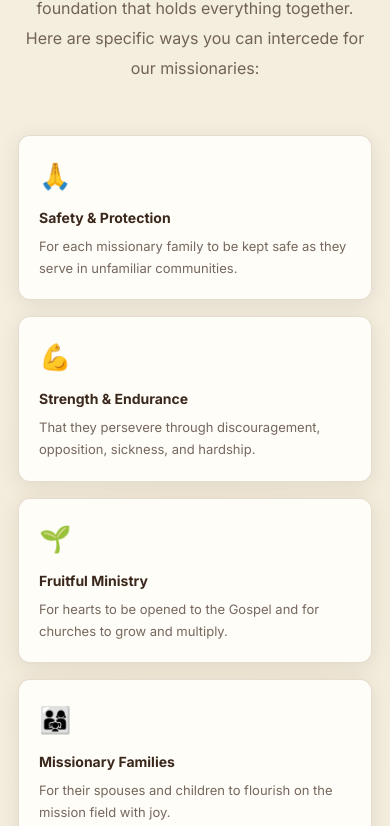
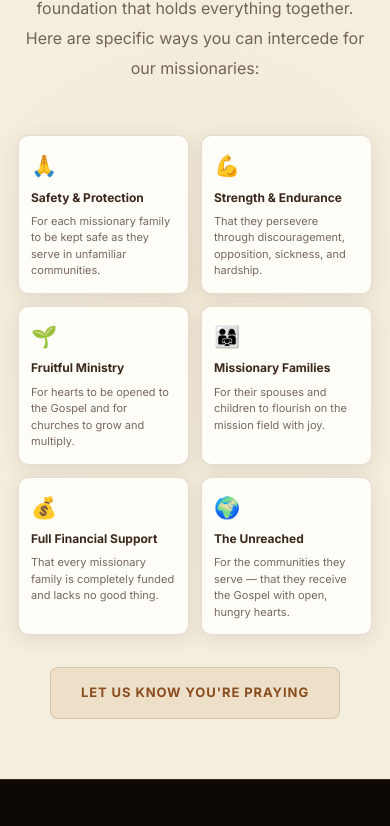
Before and after one commit to PAD-934/Pathfinder-Baptist-Church-Missions---Landing-Page, a plain HTML site: page index.html in a window 390 px wide. Shown: the part 5271-6097 px from the top of the page. Drawn offline with nearby package versions, Linux system fonts and the light colour scheme; a web font is replaced by a local one.

Commit message:
updating pray section compact and remove quick links

```diff
--- a/style.css
+++ b/style.css
@@ -1980,6 +1980,9 @@ button {
   .mission-slide-media {
     order: -1;
   }
+  .footer-links {
+    display: none;
+  }
   .missionary-grid {
     gap: 18px;
   }
@@ -2239,6 +2242,27 @@ button {
 }
 
 @media (max-width: 540px) {
+  .pray-grid {
+    grid-template-columns: repeat(2, minmax(0, 1fr));
+    gap: 12px;
+    margin-bottom: 32px;
+  }
+  .pray-card {
+    padding: 14px 12px;
+    border-radius: 10px;
+  }
+  .pray-emoji {
+    margin-bottom: 8px;
+    font-size: 21px;
+  }
+  .pray-title {
+    font-size: 12px;
+    line-height: 1.35;
+  }
+  .pray-body {
+    font-size: 11px;
+    line-height: 1.5;
+  }
   .site-footer {
     padding: 52px 18px 28px;
   }
```
